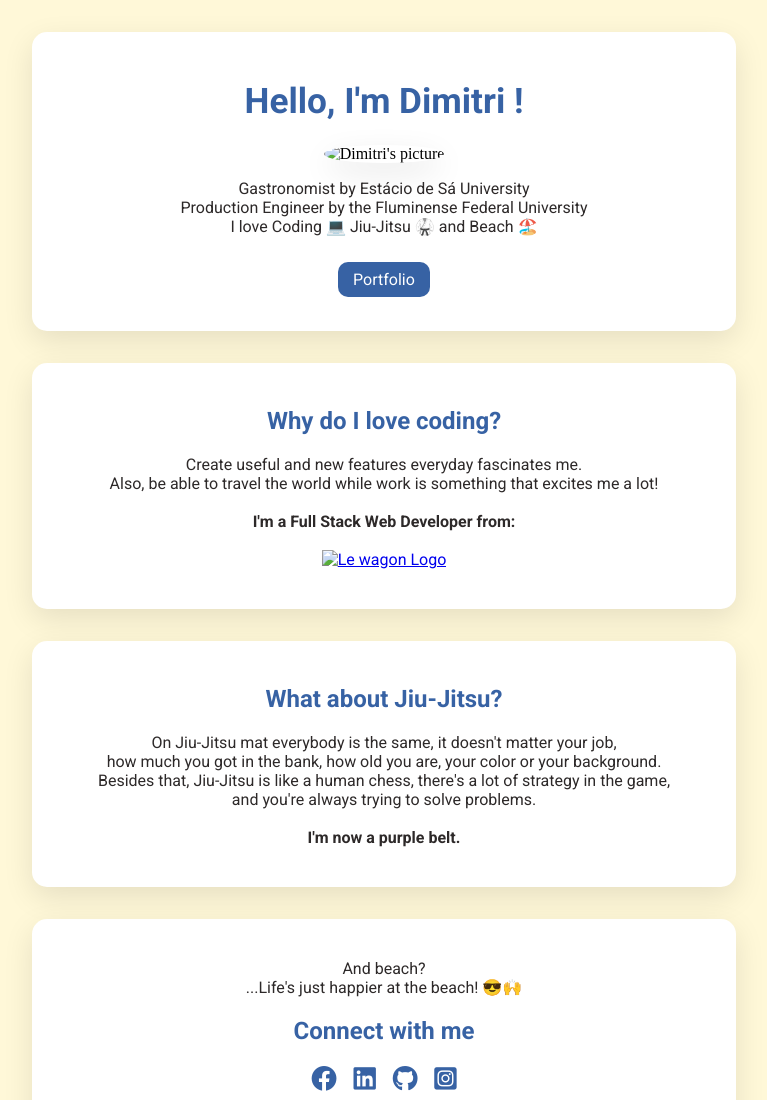
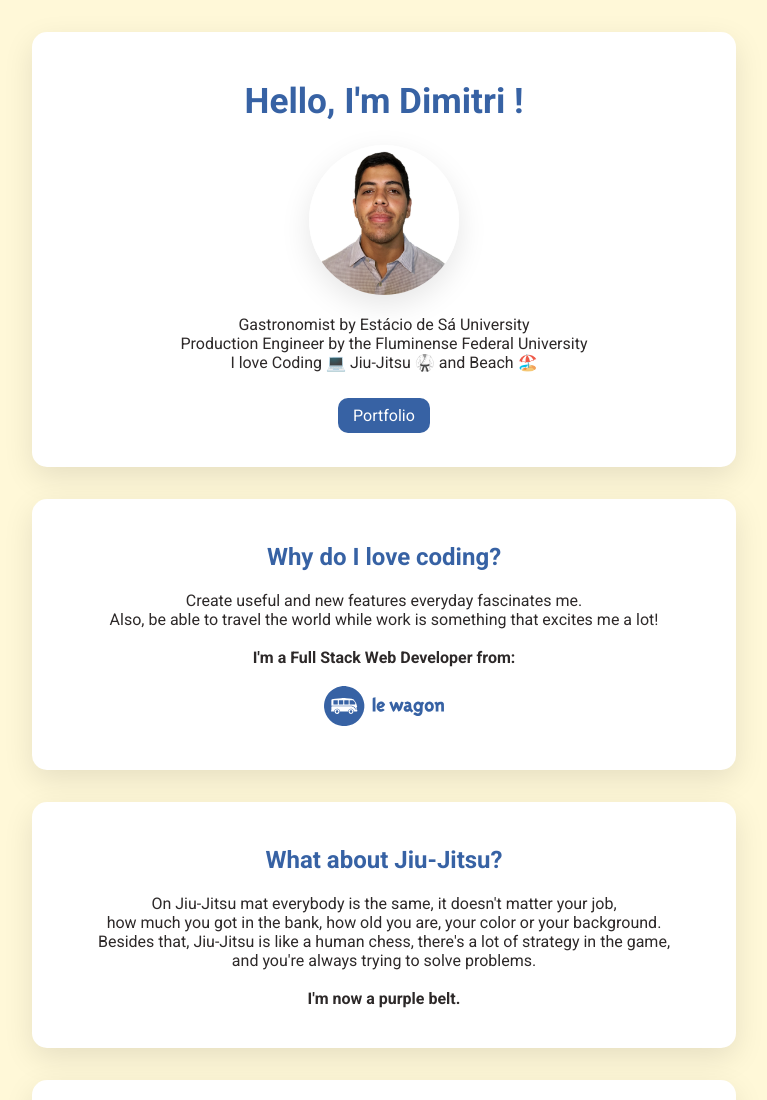
Before and after one commit to zimer69/profile, a website: page index.html in a window 1280 px wide. Shown: the top 1100 px of the page, without its empty margins (256-1023 px from the left). Drawn offline with Linux system fonts and the light colour scheme; the site is published under a folder, as on GitHub Pages, so addresses that start at the root find nothing.

Commit message:
fixing bug

```diff
--- a/index.html
+++ b/index.html
@@ -16,13 +16,13 @@
 <body>
   <div class="profile">
     <h1>Hello, I'm Dimitri !</h1>
-    <img id="profile-picture" src="/images/T02NE0241-U03NR2BUU2E-d6b1d764e7fd-512.png"
+    <img id="profile-picture" src="images/T02NE0241-U03NR2BUU2E-d6b1d764e7fd-512.png"
     alt="Dimitri's picture">
     <p>Gastronomist by Estácio de Sá University<br>Production Engineer by the Fluminense Federal University
       <br>I love Coding 💻 Jiu-Jitsu 🥋 and Beach 🏖️
     </p>
     <br>
-    <a id="button" href="/portfolio.html">Portfolio</a>
+    <a id="button" href="portfolio.html">Portfolio</a>
     <br><br>
   </div>
 
@@ -30,8 +30,8 @@
     <h2>Why do I love coding?</h2>
     <p>Create useful and new features everyday fascinates me.<br>Also, be able to travel the world while work is
       something that excites me a lot!<br><br><strong>I'm a Full Stack Web Developer from:</strong><br><br>
-      <a id = "lewagon" href="/certificate.html"><img id="lewagon-logo"
-        src="/images/lewagon-azul.svg" alt="Le wagon Logo"></a>
+      <a id = "lewagon" href="certificate.html"><img id="lewagon-logo"
+        src="images/lewagon-azul.svg" alt="Le wagon Logo"></a>
     </p>
   </div>
 
```
Also changed, not shown: certificate.html (+2 -2 lines), portfolio.html (+4 -4 lines).
